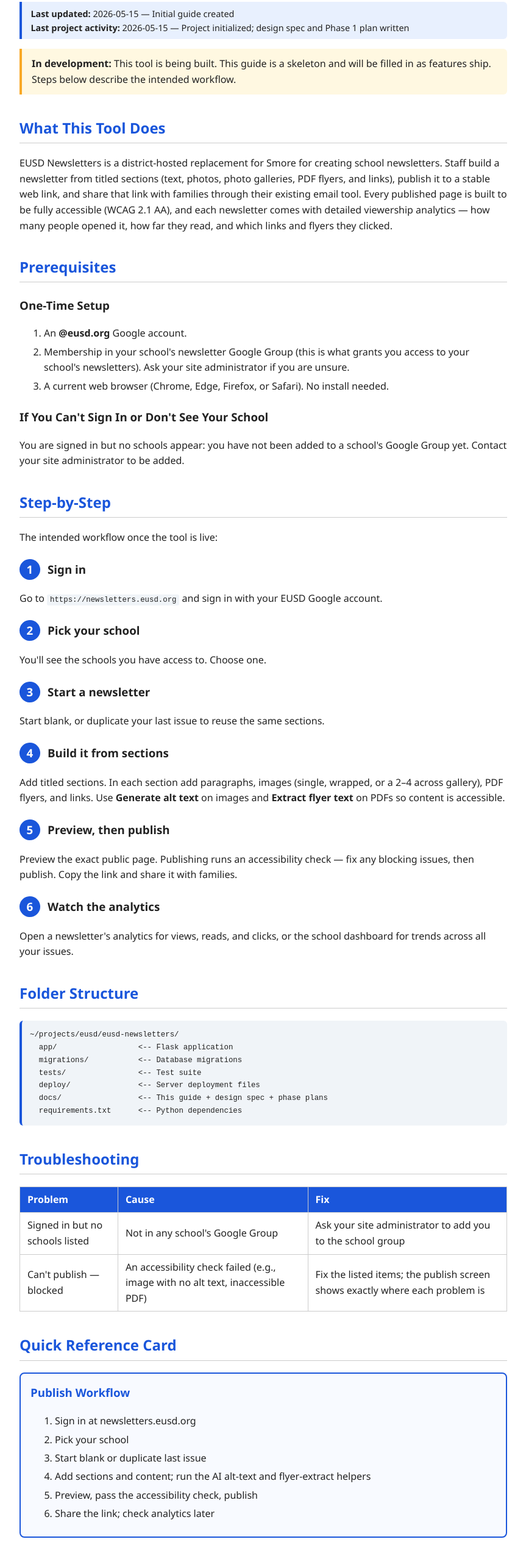
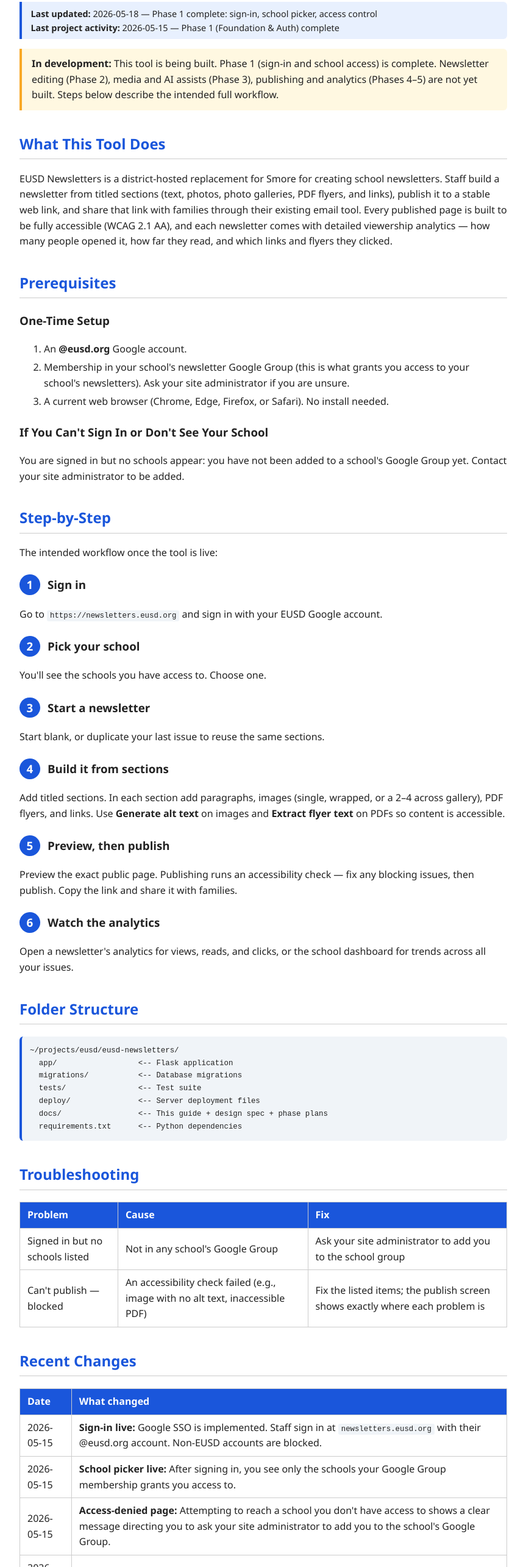
Before and after one commit to Escondido-Union-School-District/mberning-docs, a plain HTML site: page eusd-newsletters/index.html in a window 1280 px wide. Shown: the part 230-2800 px from the top of the page at 61% size, without its empty margins (208-1071 px from the left). Drawn offline with Linux system fonts and the light colour scheme.

Commit message:
Sync user guides and changelogs - 2026-05-18

```diff
--- a/eusd-newsletters/index.html
+++ b/eusd-newsletters/index.html
@@ -110,13 +110,14 @@
 <p><strong>User Guide</strong> &mdash; Escondido Union School District</p>
 
 <div class="callout callout-info" style="font-size: 0.9em; padding: 0.5em 1em;">
-  <strong>Last updated:</strong> 2026-05-15 &mdash; Initial guide created<br>
-  <strong>Last project activity:</strong> 2026-05-15 &mdash; Project initialized; design spec and Phase 1 plan written
+  <strong>Last updated:</strong> 2026-05-18 &mdash; Phase 1 complete: sign-in, school picker, access control<br>
+  <strong>Last project activity:</strong> 2026-05-15 &mdash; Phase 1 (Foundation &amp; Auth) complete
 </div>
 
 <div class="callout">
-  <strong>In development:</strong> This tool is being built. This guide is a skeleton
-  and will be filled in as features ship. Steps below describe the intended workflow.
+  <strong>In development:</strong> This tool is being built. Phase 1 (sign-in and school access) is
+  complete. Newsletter editing (Phase 2), media and AI assists (Phase 3), publishing and analytics
+  (Phases 4&ndash;5) are not yet built. Steps below describe the intended full workflow.
 </div>
 
 <!-- ================================================================== -->
@@ -203,6 +204,34 @@ for trends across all your issues.</p>
 </table>
 
 <!-- ================================================================== -->
+<h2>Recent Changes</h2>
+<table>
+  <tr><th>Date</th><th>What changed</th></tr>
+  <tr>
+    <td>2026-05-15</td>
+    <td><strong>Sign-in live:</strong> Google SSO is implemented. Staff sign in at
+    <code>newsletters.eusd.org</code> with their @eusd.org account. Non-EUSD accounts
+    are blocked.</td>
+  </tr>
+  <tr>
+    <td>2026-05-15</td>
+    <td><strong>School picker live:</strong> After signing in, you see only the schools
+    your Google Group membership grants you access to.</td>
+  </tr>
+  <tr>
+    <td>2026-05-15</td>
+    <td><strong>Access-denied page:</strong> Attempting to reach a school you don't have
+    access to shows a clear message directing you to ask your site administrator to add
+    you to the school's Google Group.</td>
+  </tr>
+  <tr>
+    <td>2026-05-15</td>
+    <td><strong>Project initialized:</strong> Design spec, Phase 1 plan, and user guide
+    skeleton created.</td>
+  </tr>
+</table>
+
+<!-- ================================================================== -->
 <h2>Quick Reference Card</h2>
 <div style="border: 2px solid #1a56db; padding: 1em; border-radius: 8px; background: #f8faff;">
   <h3 style="margin-top: 0; color: #1a56db;">Publish Workflow</h3>
```
Also changed, not shown: 1 other file.
